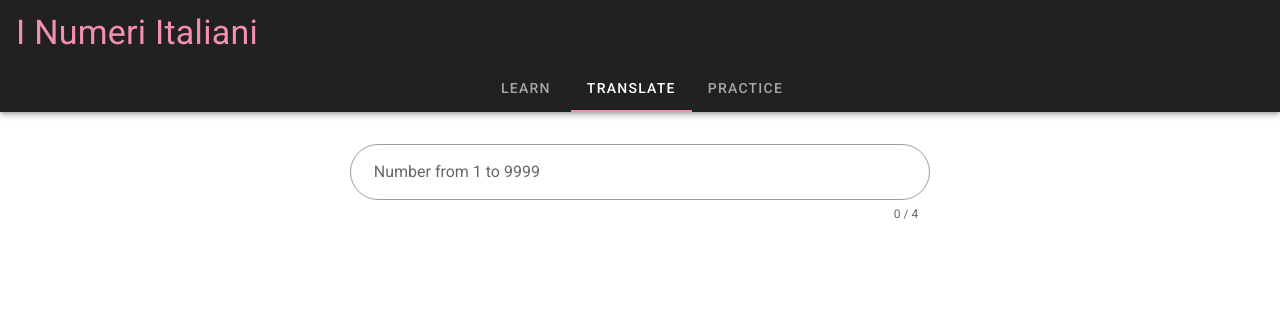
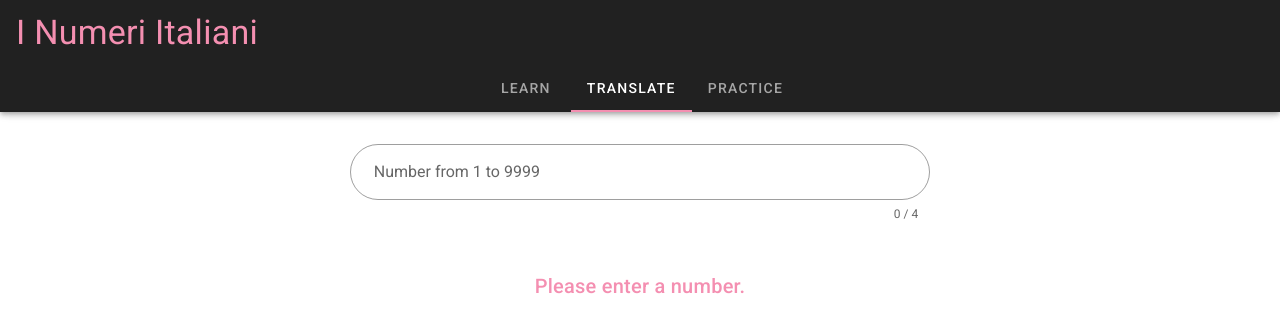
Before and after one commit to treecasiano/i-numeri-italiani, a Vue app: page /#/ in a window 1280 px wide. Both pictures are taken after a click on the tab "TRANSLATE". Shown: the top 332 px of the page. Built offline with nearby package versions, Linux system fonts and the light colour scheme.

Commit message:
Handle falsy input values

```diff
--- a/src/components/NumberToTextTranslator.vue
+++ b/src/components/NumberToTextTranslator.vue
@@ -6,6 +6,7 @@
           v-model="numberToTranslate"
           :counter="counter"
           @keyup="translateNumber(numberToTranslate)"
+          @click:clear="clearValue"
           clearable
           color="secondary"
           label="Number from 1 to 9999"
@@ -19,8 +20,11 @@
           type="number"
         ></v-text-field>
       </v-flex>
-      <v-flex xs12 md6 ma-5 align-self-baseline>
+      <v-flex v-if="translatedNumber" xs12 md6 ma-5 align-self-baseline>
         <div class="accent--text title">{{ translatedNumber }}</div>
+      </v-flex>
+      <v-flex v-else xs12 md6 ma-5 align-self-baseline>
+        <div class="accent--text title">{{ promptToEnterNumber }}</div>
       </v-flex>
     </v-layout>
   </v-container>
@@ -36,10 +40,17 @@ export default {
     counter: 4,
     numberToTranslate: null,
     translatedNumber: null,
+    promptToEnterNumber: "Please enter a number."
   }),
   methods: {
+    clearValue() {
+      this.translatedNumber=null;
+    },
     translateNumber(input) {
+      // TODO: Check for range, and return message here.
+      // TODO: Clean up the translation function so that it never returns a string, just a number or null.
       if (!input) {
+        this.translatedNumber= null;
         return;
       }
       this.translatedNumber = translate.parseInput(input);
```
